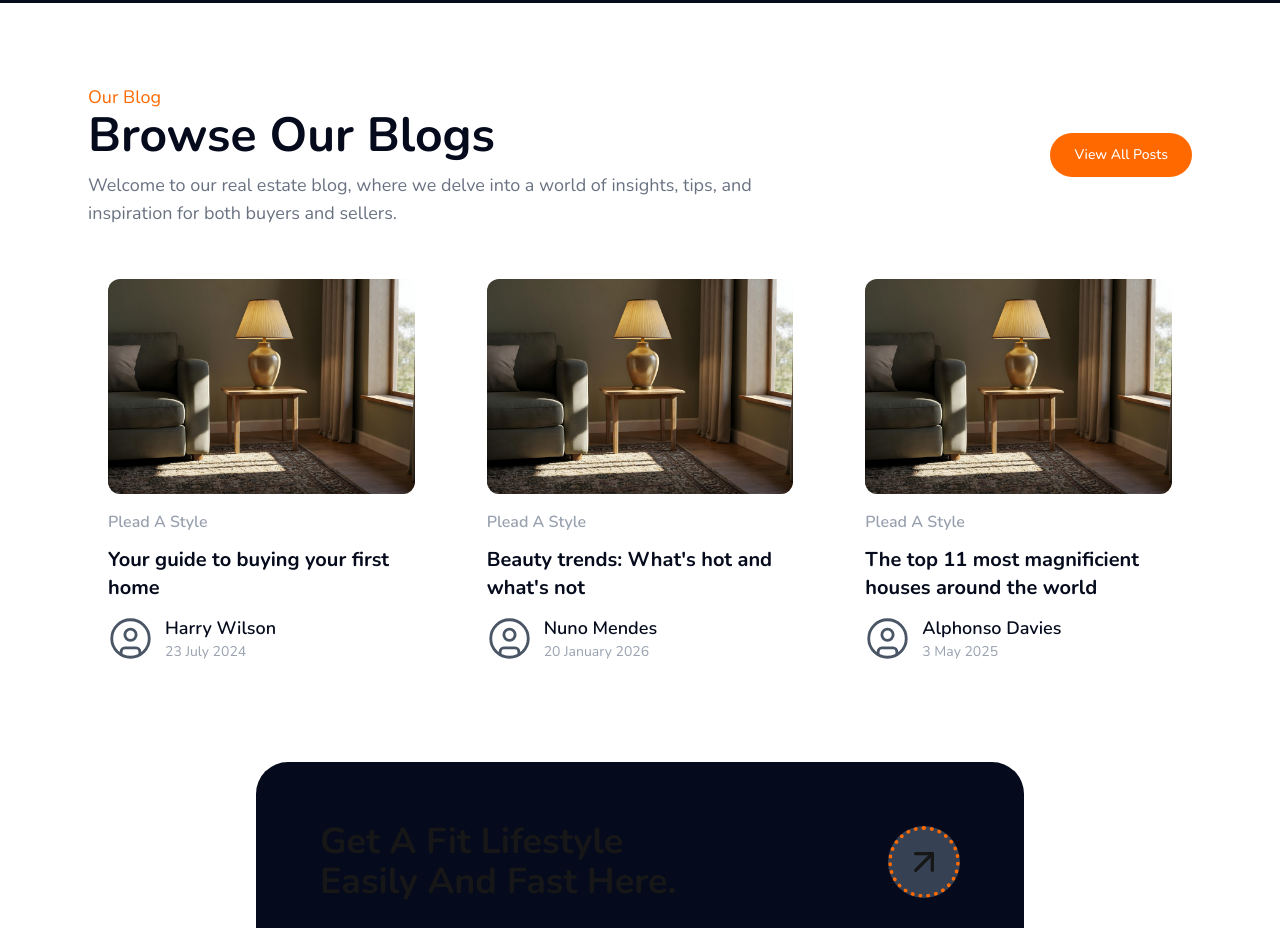
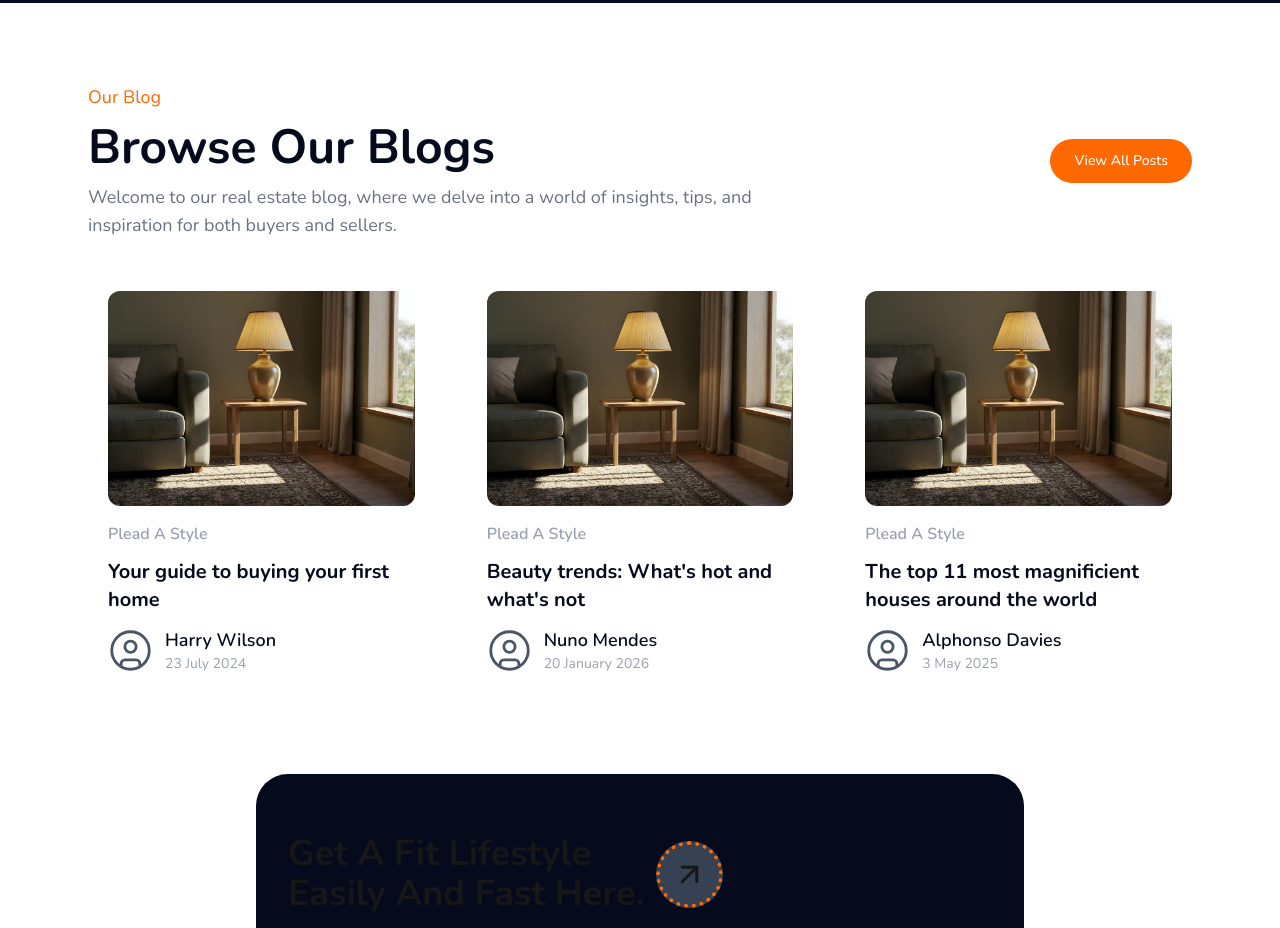
Before and after one commit to trustonyekwere/rs, a Next.js app: page / in a window 1280 px wide. Shown: the part 3580-4508 px from the top of the page. Built offline with nearby package versions, Linux system fonts and the light colour scheme.

Commit message:
fixed blog responsiveness issue

```diff
--- a/app/components/sections/Blog.tsx
+++ b/app/components/sections/Blog.tsx
@@ -32,13 +32,13 @@ const Blog = () => {
         <div className="bg-white/90 py-10" id="blog">
             <div className="mx-auto max-w-6xl px-6 pb-7 py-10">
 
-                <div className="flex items-center">
+                <div className="md:flex items-center">
                     <div>
                         <p className="text-orange-500 text-lg">Our Blog</p>
-                        <h1 className="text-5xl text-[#050B1C] font-bold mb-3">Browse Our Blogs</h1>
+                        <h1 className="text-5xl text-[#050B1C] font-bold py-3">Browse Our Blogs</h1>
                         <p className="text-gray-500 max-w-[70%] text-lg">Welcome to our real estate blog, where we delve into a world of insights, tips, and inspiration for both buyers and sellers.</p>
                     </div>
-                    <div className="shrink-0">
+                    <div className="shrink-0 my-5 md:my-auto">
                         <ButtonLink text="View All Posts" href="/listing" />
                     </div>
                 </div>
@@ -55,7 +55,7 @@ const Blog = () => {
                                     <Image
                                         src="/blog.jpg"
                                         alt="home interior"
-                                        width={400}
+                                        width={600}
                                         height={100}
                                         className="rounded-xl mb-2"
                                         priority
@@ -89,13 +89,13 @@ const Blog = () => {
                 </div>
 
                 <div className="pt-10 justify-center items-center flex">
-                    <div className="bg-[#050B1C] rounded-4xl w-3xl h-50 px-16 justify-between flex items-center hover:scale-105 transition-all duration-400 cursor-pointer">
-                        <div className="flex items-center justify-between w-full">
+                    <div className="bg-[#050B1C] rounded-4xl w-full md:w-3xl h-55 md:h-50 px-8 justify-between flex items-center hover:scale-105 transition-all duration-400 cursor-pointer">
+                        <div className="flex items-center justify-between gap-3">
                             <div>
-                                <h1 className="text-4xl font-bold min-w-100">Get A Fit Lifestyle <br /> Easily And Fast Here.</h1>
+                                <h1 className="text-2xl md:text-4xl font-bold w-full">Get A Fit Lifestyle <br /> Easily And Fast Here.</h1>
                             </div>
                             <div className="bg-gray-700 rounded-full p-3 border-dotted border-4 border-orange-500">
-                                <ArrowUpRightIcon size={40} />
+                                <ArrowUpRightIcon size={35} />
                             </div>
                         </div>
                     </div>
```
